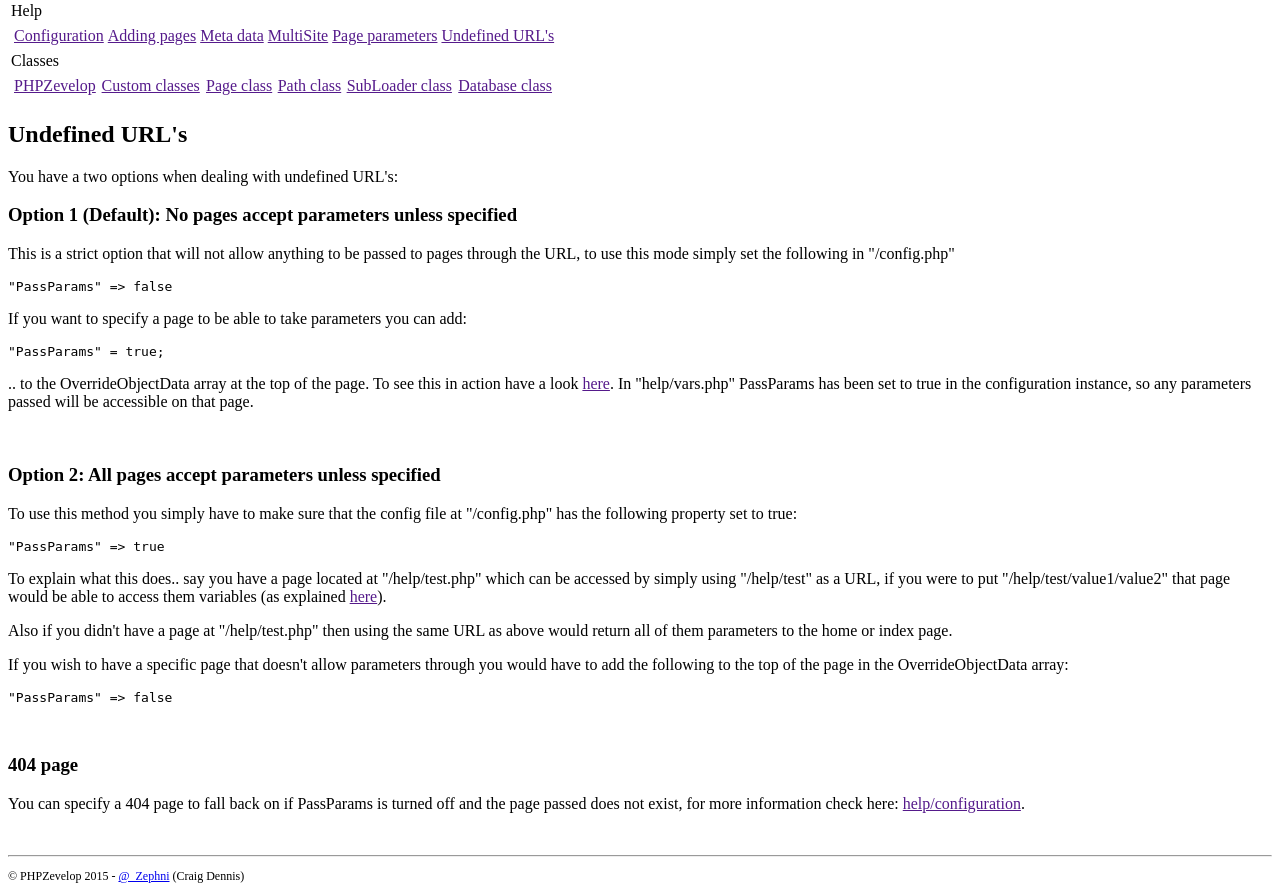
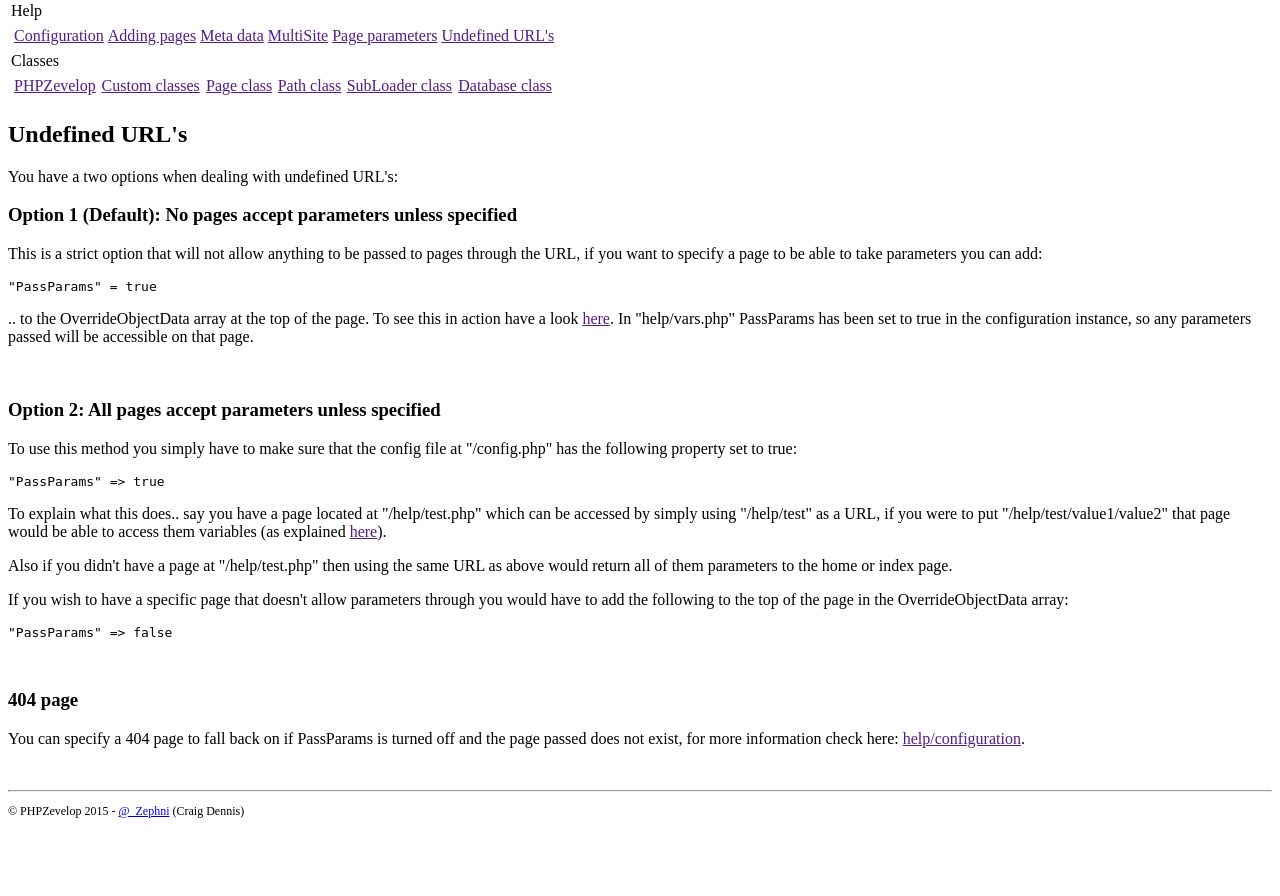
Before and after one commit to Zephni/PHPZevelop, a PHP site: template site/pages/help/undefined-urls.php in a window 1280 px wide. Shown: the part 107-1003 px from the top of the page. After the commit the page ends 925 px from the top, so only its background shows below. Run offline with PHP 8.4, Linux system fonts and the light colour scheme; the template is opened without the code that fills it, so the values that code supplies are empty; some libraries are stand-ins or nearby versions.

Commit message:
Minor help text update 2

```diff
--- a/site/pages/help/undefined-urls.php
+++ b/site/pages/help/undefined-urls.php
@@ -11,13 +11,9 @@
 
 <h3>Option 1 (Default): No pages accept parameters unless specified</h3>
 
-<p>This is a strict option that will not allow anything to be passed to pages through the URL, to use this mode simply set the following in "/config.php"</p>
+<p>This is a strict option that will not allow anything to be passed to pages through the URL, if you want to specify a page to be able to take parameters you can add:</p>
 
-<pre class="code">"PassParams" => false</pre>
-
-<p>If you want to specify a page to be able to take parameters you can add:</p>
-
-<pre class="code">"PassParams" = true;</pre>
+<pre class="code">"PassParams" = true</pre>
 
 <p>.. to the OverrideObjectData array at the top of the page. To see this in action have a look <a href="<?php $PHPZevelop->Path->GetPage("help/vars/5/test"); ?>" target="_blank">here</a>. In "help/vars.php"
 PassParams has been set to true in the configuration instance, so any parameters passed will be accessible on that page.</p>
```
